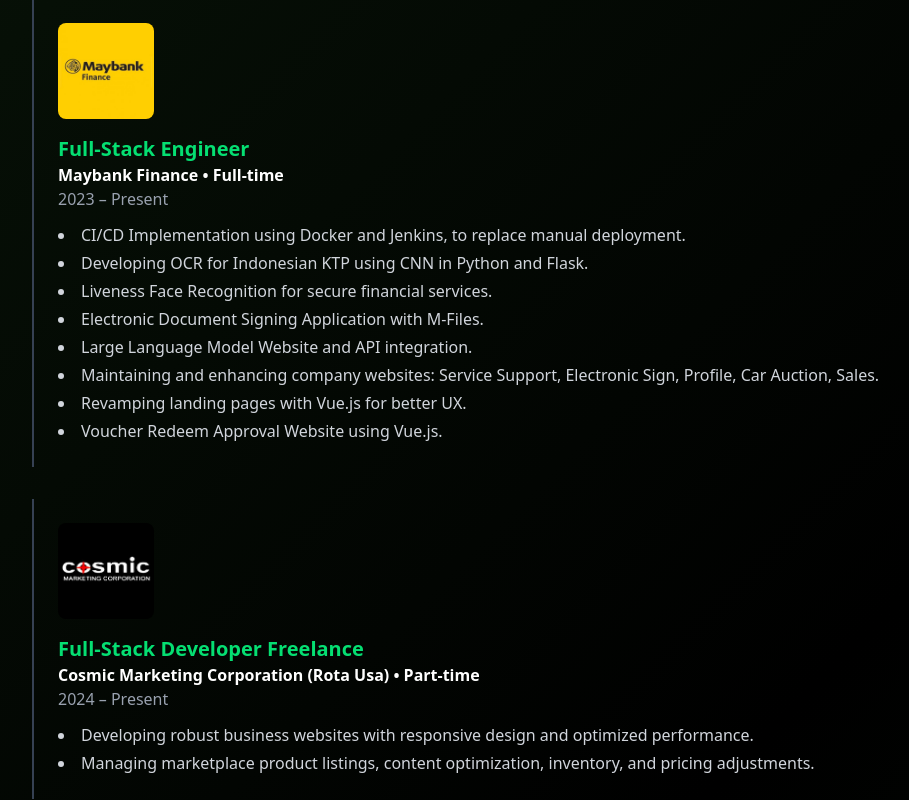
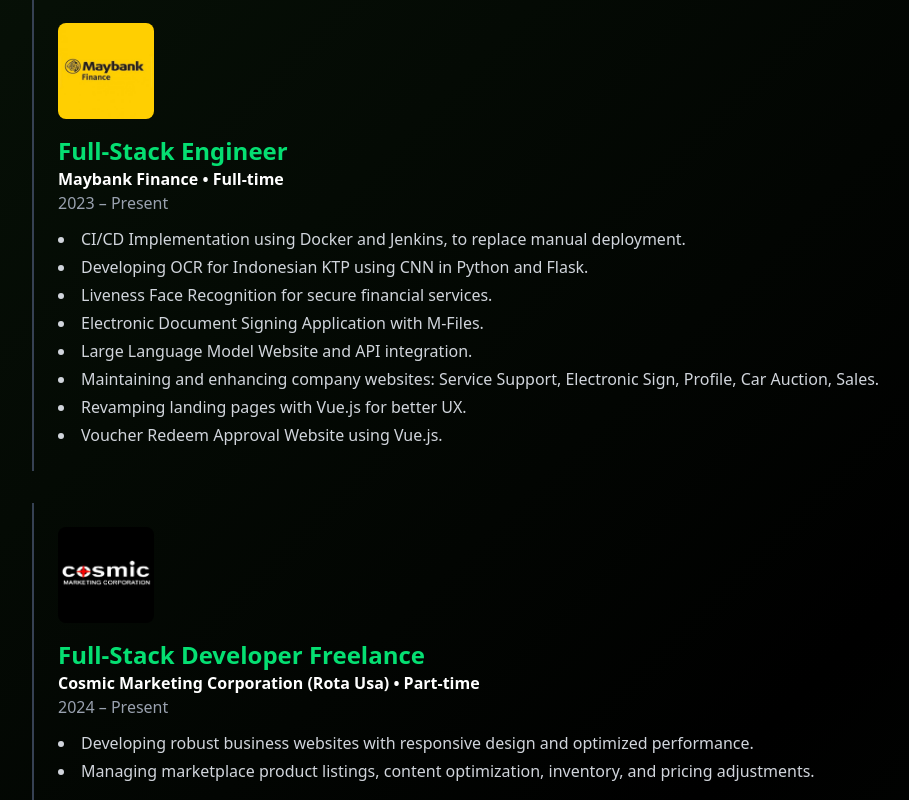
Before and after one commit to FilbertSevilen1/Portfolio, a Next.js app: page / in a window 1280 px wide. Shown: the part 840-1640 px from the top of the page, without its empty margins (120-1029 px from the left). Built offline with nearby package versions, Linux system fonts and the light colour scheme.

Commit message:
[UPDATE] Text Sizes Refactor

```diff
--- a/src/components/Contact.tsx
+++ b/src/components/Contact.tsx
@@ -80,7 +80,7 @@ export default function Contact() {
       </motion.h2>
 
       <motion.p
-        className="mb-6 text-xl"
+        className="mb-6 text-lg"
         initial={{ opacity: 0, y: 20 }}
         animate={{ opacity: 1, y: 0 }}
         transition={{ duration: 0.5, delay: 0.1 }}
--- a/src/components/Experience.tsx
+++ b/src/components/Experience.tsx
@@ -74,7 +74,7 @@ export default function ExperienceSection() {
               </div>
             )}
 
-            <h3 className="text-xl font-bold text-green-400">{exp.role}</h3>
+            <h3 className="text-xl md:text-2xl font-bold text-green-400">{exp.role}</h3>
             <p className="font-bold">
               {exp.company} • {exp.type}
             </p>
--- a/src/components/Projects.tsx
+++ b/src/components/Projects.tsx
@@ -248,7 +248,7 @@ export default function Projects() {
               </div>
             )}
 
-            <p className="mt-4 text-xl">{selected.description}</p>
+            <p className="mt-4 text-lg">{selected.description}</p>
             {selected.link && (
               <a
                 href={selected.link}
```
